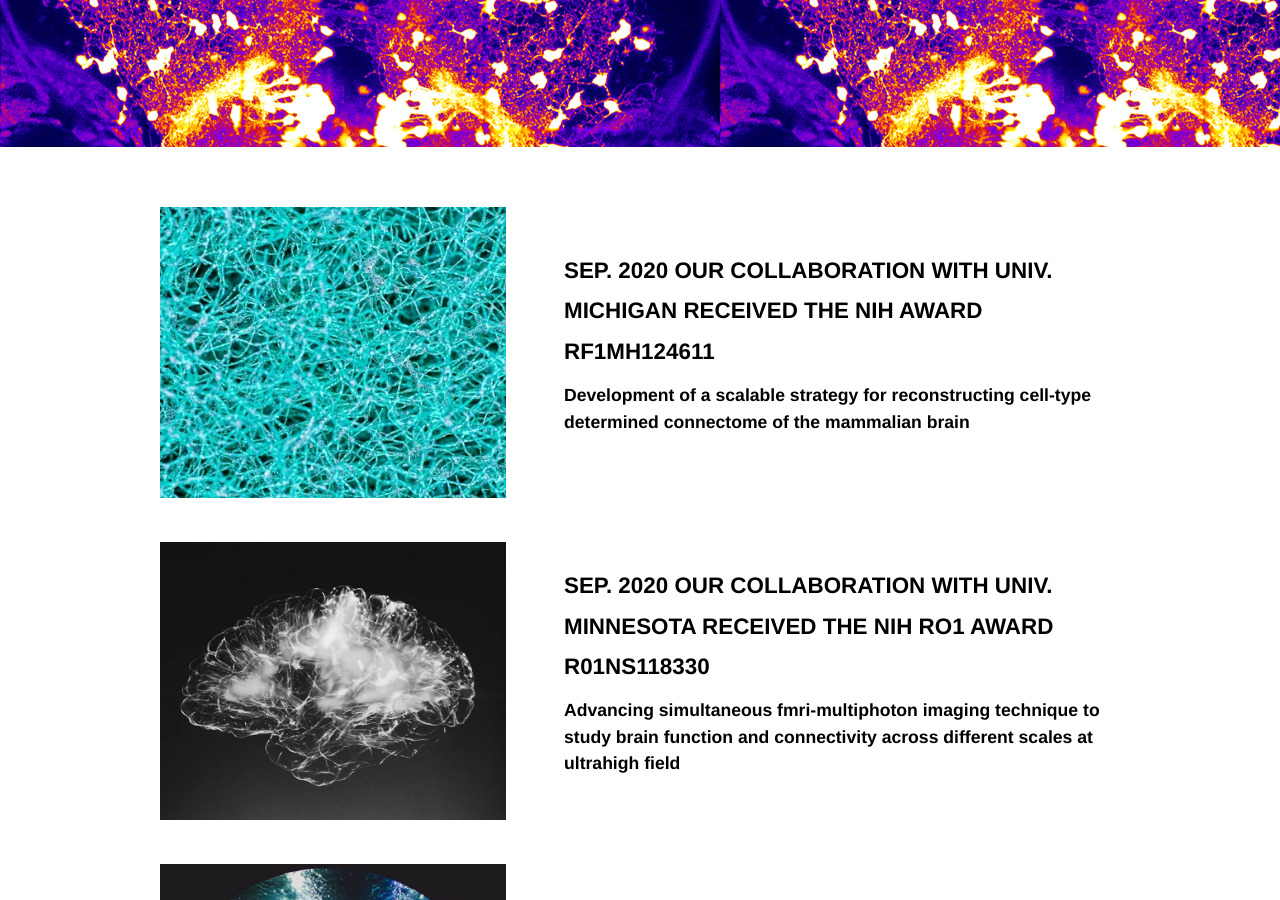
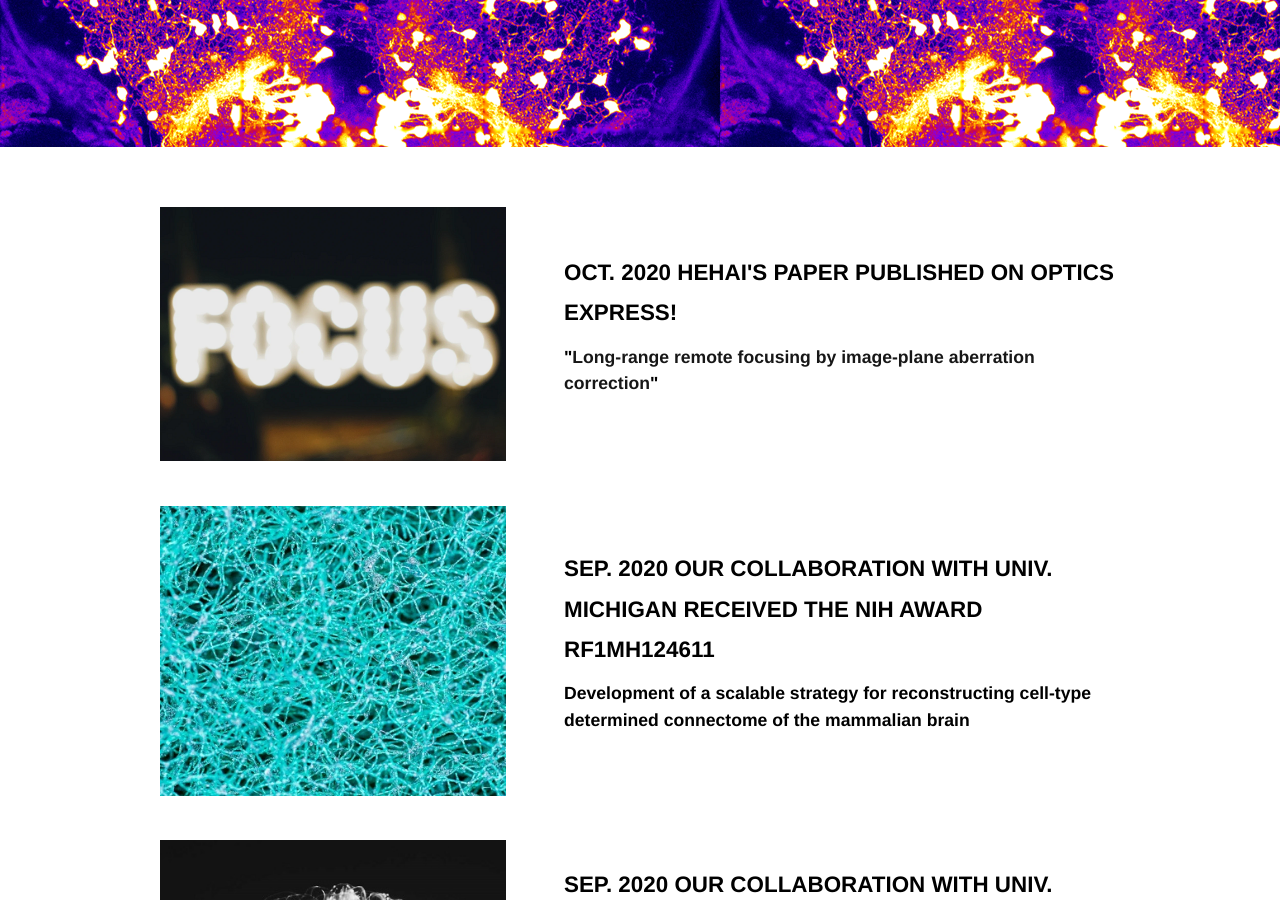
Before and after one commit to mengcuilab/mengcuilab.github.io, a Jekyll site: the page built from news.html, in a window 1280 px wide and 900 px high, scrolled down 487 px. Built offline with Jekyll 4.4.1, drawn with Linux system fonts in a browser that asks for light colours.

Commit message:
2020 Hehai OE

```diff
--- a/news.html
+++ b/news.html
@@ -11,6 +11,20 @@ layout: default
 
   <div class="main_wrapper">
 	<div id="news" class="main_wrapper_3fr">
+
+	  	<div class="news_wrapper">
+		  	<div class="news_img">
+				<img src="/assets/img/news/2020_hehaipaper.png" alt="2020_hehaiOE">
+			</div>
+
+			<div class="news_txt">
+			  <h2> OCT. 2020 HEHAI'S PAPER PUBLISHED ON OPTICS EXPRESS!</h2>
+
+			  <h4>"<a href="https://www.osapublishing.org/oe/fulltext.cfm?uri=oe-28-23-34008&id=441958">Long-range remote focusing by image-plane aberration correction</a>"</h4>
+			</div>
+
+		</div>
+
 
 
 	  	<div class="news_wrapper">
--- a/publications.html
+++ b/publications.html
@@ -16,6 +16,10 @@ title: Publications
 	  <div class="pubs_wrapper">
 
 		<!-- <h2> 2019 </h2> -->
+
+
+		<li> Jiang, Hehai, Chenmao Wang, Bowen Wei, Wenbiao Gan, Dawen Cai, and <b>Meng Cui</b>. "<a href="https://www.osapublishing.org/oe/fulltext.cfm?uri=oe-28-23-34008&id=441958">Long-range remote focusing by image-plane aberration correction.</a>" Optics Express 28, no. 23 (2020): 34008-34014. </li>
+
 
 		<li> Wang, Chenmao, Zongyue Cheng, Wenbiao Gan, and <b>Meng Cui</b>. "<a href="https://www.osapublishing.org/oe/abstract.cfm?uri=oe-28-18-26717">Line scanning mechanical streak camera for phosphorescence lifetime imaging.</a>" Optics Express 28, no. 18 (2020): 26717-26723. </li>
 
```
Also changed, not shown: assets/img/news/2020_hehaipaper.png (added).
